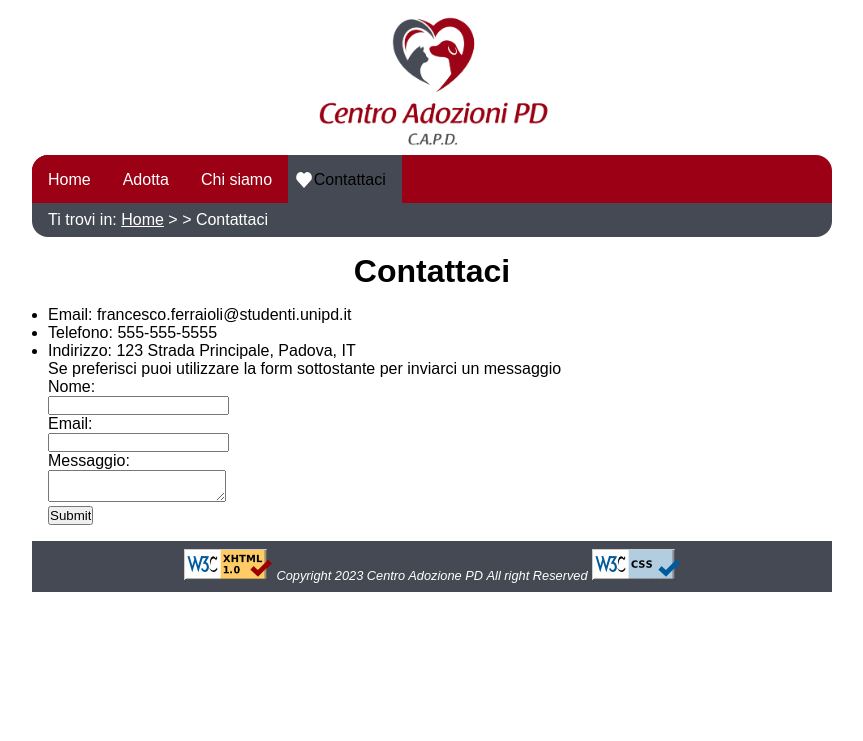
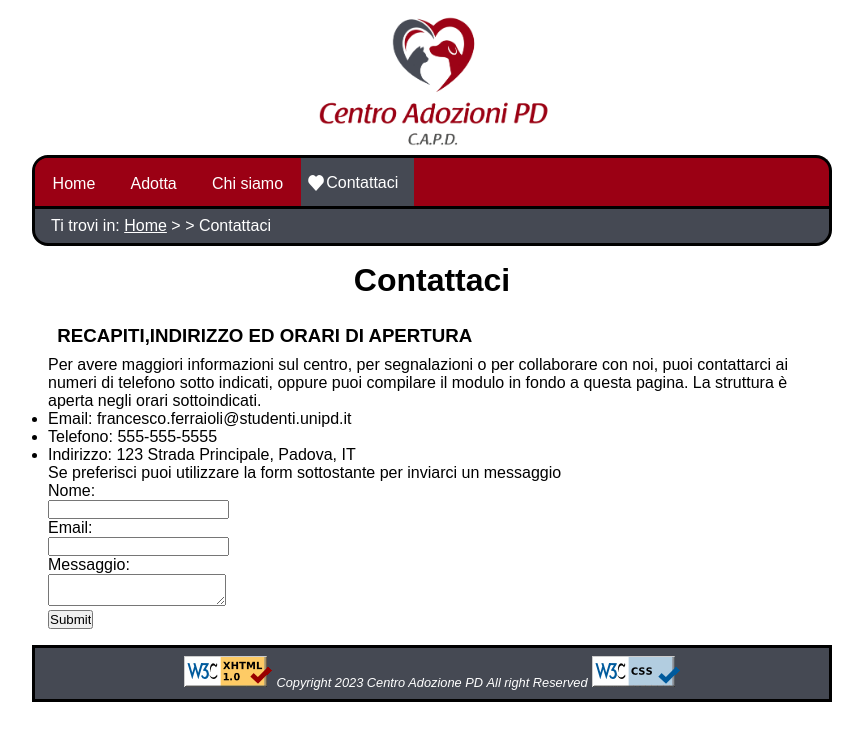
Before and after one commit to checco296/Progetto_TecWeb, a PHP site: page /contatti.html in a window 1280 px wide. Shown: the top 741 px of the page, without its empty margins (208-1071 px from the left). Run offline with PHP 8.4, Linux system fonts and the light colour scheme.

Commit message:
update grafici

```diff
--- a/contatti.html
+++ b/contatti.html
@@ -33,7 +33,11 @@
 
     <main>
       <h2>Contattaci</h2>
-      <!--<p>We'd love to hear from you! You can reach us at the following:</p>-->
+      <h3>RECAPITI,INDIRIZZO ED ORARI DI APERTURA</h3>
+      <p>
+        Per avere maggiori informazioni sul centro, per segnalazioni o per collaborare con noi, puoi contattarci ai numeri di telefono sotto indicati,
+        oppure puoi compilare il modulo in fondo a questa pagina. La struttura è aperta negli orari sottoindicati.
+      </p>
       <ul>
         <li>Email: francesco.ferraioli@studenti.unipd.it</li>
         <li>Telefono: 555-555-5555</li>
--- a/css/style.css
+++ b/css/style.css
@@ -70,6 +70,9 @@ SEZIONE MENU
 */
 #menu
 {
+  border-style: solid;
+  border-color: #000;
+  border-bottom: none;
   height: 3em;
   overflow: hidden;
   text-align: left;
@@ -94,7 +97,7 @@ SEZIONE MENU
 #menu a
 {
   color: var(--linkcolor);
-  padding: 1em;
+  padding: 1.1em;
   background-color: var(--menucolor);
   text-decoration: none;
 }
@@ -105,14 +108,18 @@ SEZIONE MENU
   background-color: var(--hovercolor);
 }
 
-#menu #currentLink
+#currentLink
 {
   background: url('../images/heart-69-16.ico') 8% center no-repeat;
   background-size: 1em;
   background-color: var(--bread_footer_color);
-  color: var(--txtcolor);
+  color: var(--linkcolor);
   padding-left: 1.6em;
   padding-right: 1em;
+}
+
+#Log_in>a
+{
 
 }
 
@@ -123,6 +130,8 @@ SEZIONE BREADCRUMB
 */
 #breadcrumb
 {
+  border-style: solid;
+  border-color: #000;
   text-align: left;
   background-color: var(--bread_footer_color);
   color: var(--linkcolor);
@@ -169,13 +178,6 @@ main
   border-radius: 1em;
   border-color: #000;
 }
-/*main p
-{
-  margin-bottom: 0.3em;
-  padding: 0.5em;
-  border-style: solid;
-  border-radius: 1em;
-}*/
 
 main h2
 {
@@ -183,10 +185,36 @@ main h2
   margin-bottom: 0.5em;
   text-align: center;
 }
+main h3
+{
+  text-align: left;
+  padding: 0.5em;
+}
+
+main dl
+{
+  padding: 0.5em 2em;
+}
 
 main dt
 {
   color: var(--menucolor);
+  border-style: solid;
+  border-bottom: none;
+  border-radius: 1em 1em 0em 0em;
+  border-color: var(--menucolor);
+  padding: 0.5em;
+  padding-bottom: 0.2em;
+}
+main dd
+{
+  border-style: solid;
+  border-top: none;
+  border-radius: 0em 0em 1em 1em;
+  border-color: var(--menucolor);
+  padding: 0.5em;
+  padding-top: 0.2em;
+  margin-bottom: 1em;
 }
 
 /*
@@ -214,6 +242,8 @@ footer
   text-align: center;
   padding-top: 0.5em;
   padding-bottom: 0.5em;
+  border-style: solid;
+  border-color: black;
 }
 
 footer p
--- a/main.html
+++ b/main.html
@@ -24,6 +24,7 @@
           <li><a href="adotta.html">Adotta</a></li>
           <li><a href="about.html">Chi siamo</a></li>
           <li><a href="contatti.html">Contattaci</a></li>
+          <li id="Log_in"><a href="profilo">Log in</a></li>
         </ul>
       </nav>
 
```
